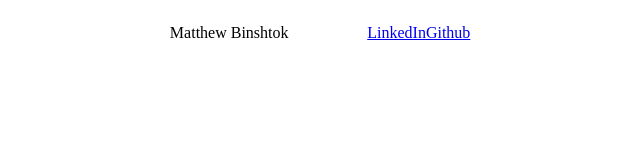
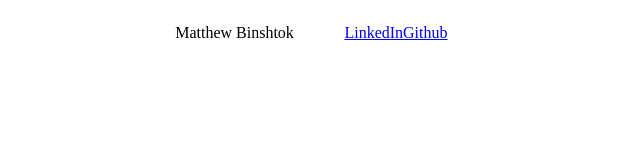
Before and after one commit to matthewbinshtok/matthewbinshtok.github.io, a plain HTML site: page index.html in a window 1280 px wide. Shown: the full height of the page, 316-956 px from the left. Drawn offline with Linux system fonts and the light colour scheme.

Commit message:
added preliminary body

```diff
--- a/index.html
+++ b/index.html
@@ -30,6 +30,9 @@
           </div>
      </nav>
      <div class="main-content">
+          <div class="pictureslides">
+               <!-- have a slide of 3 pictures come across -->
+          </div>
      </div>
 </body>
 
--- a/style.css
+++ b/style.css
@@ -11,13 +11,15 @@ nav{
 
 .namecontainer {
      display: flex;
-     width: 15%;
+     margin-left: 1%;
+     margin-right: 1%;
      justify-content: center;
 }
 
 .linkcontainer {
      display: flex;
-     width: 15%;
+     margin-left: 3%;
+     margin-right: 3%;
      justify-content: center;
 }
 
```
